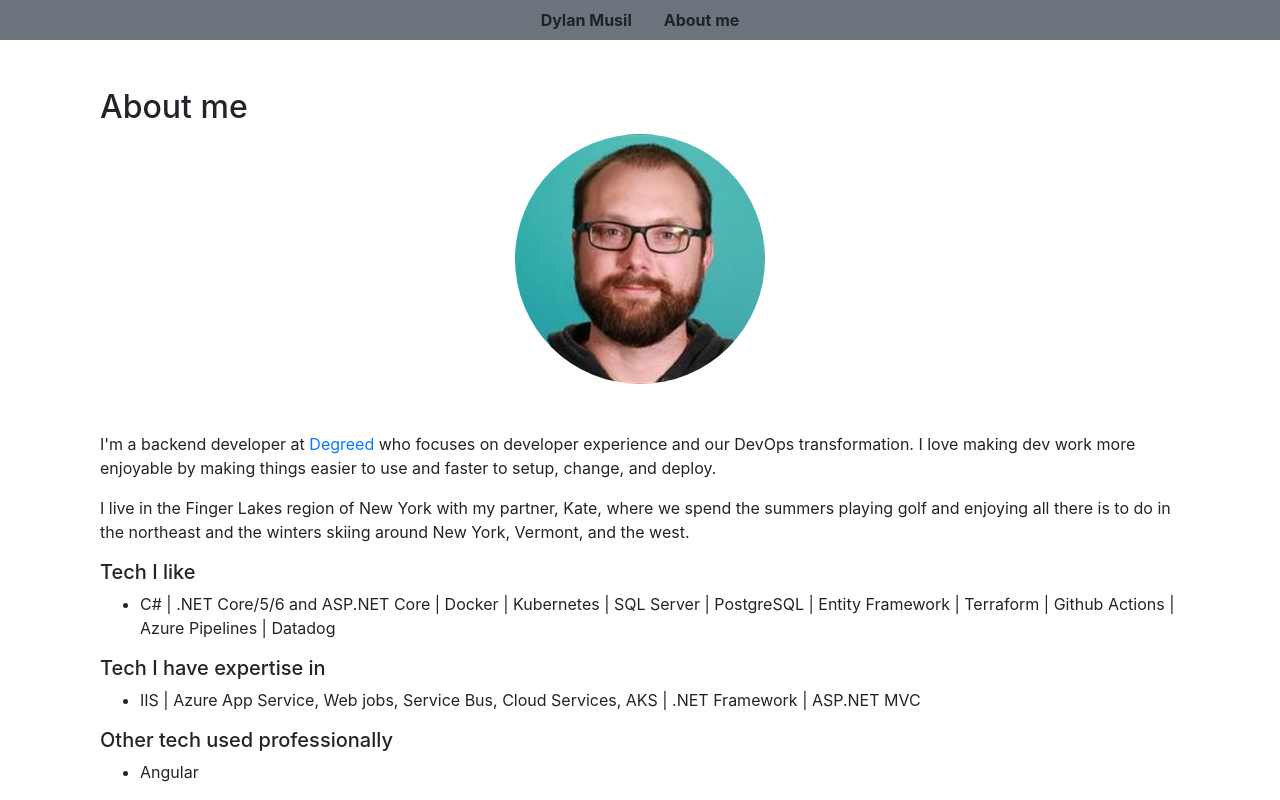
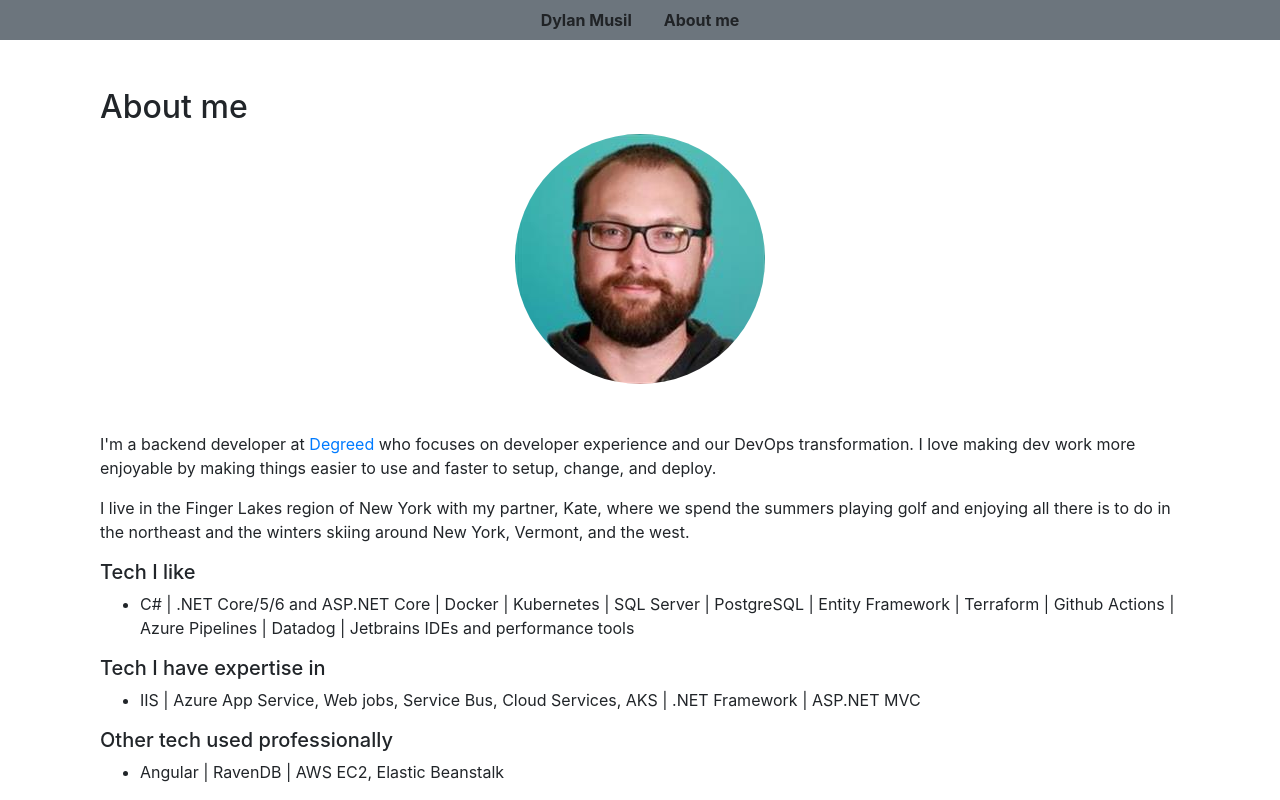
Before and after one commit to dmmusil/dmmusil.github.io, an Angular app in the folder dmmusil/: page /about in a window 1280 px wide. Shown: the top 800 px of the page. Built offline with nearby package versions, Linux system fonts and the light colour scheme.

Commit message:
More tech

```diff
--- a/dmmusil/src/app/about/about.component.html
+++ b/dmmusil/src/app/about/about.component.html
@@ -21,7 +21,7 @@
     <li>
       C# | .NET Core/5/6 and ASP.NET Core | Docker | Kubernetes | SQL Server |
       PostgreSQL | Entity Framework | Terraform | Github Actions | Azure
-      Pipelines | Datadog
+      Pipelines | Datadog | Jetbrains IDEs and performance tools
     </li>
   </ul>
   <h5>Tech I have expertise in</h5>
@@ -33,7 +33,7 @@
   </ul>
   <h5>Other tech used professionally</h5>
   <ul>
-    <li>Angular</li>
+    <li>Angular | RavenDB | AWS EC2, Elastic Beanstalk</li>
   </ul>
   <h5>Degreed - since October 2019</h5>
   <ul>
```
